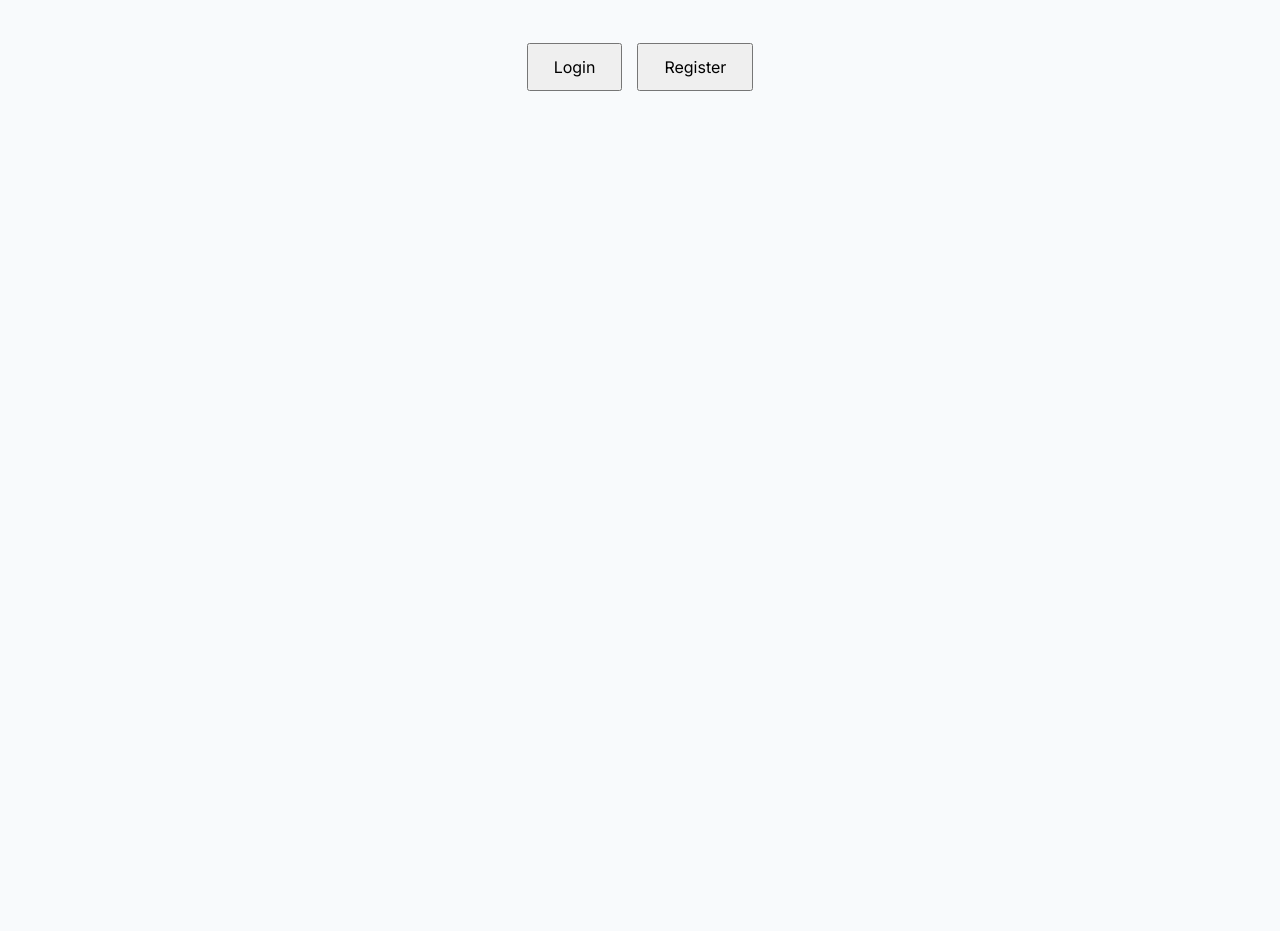
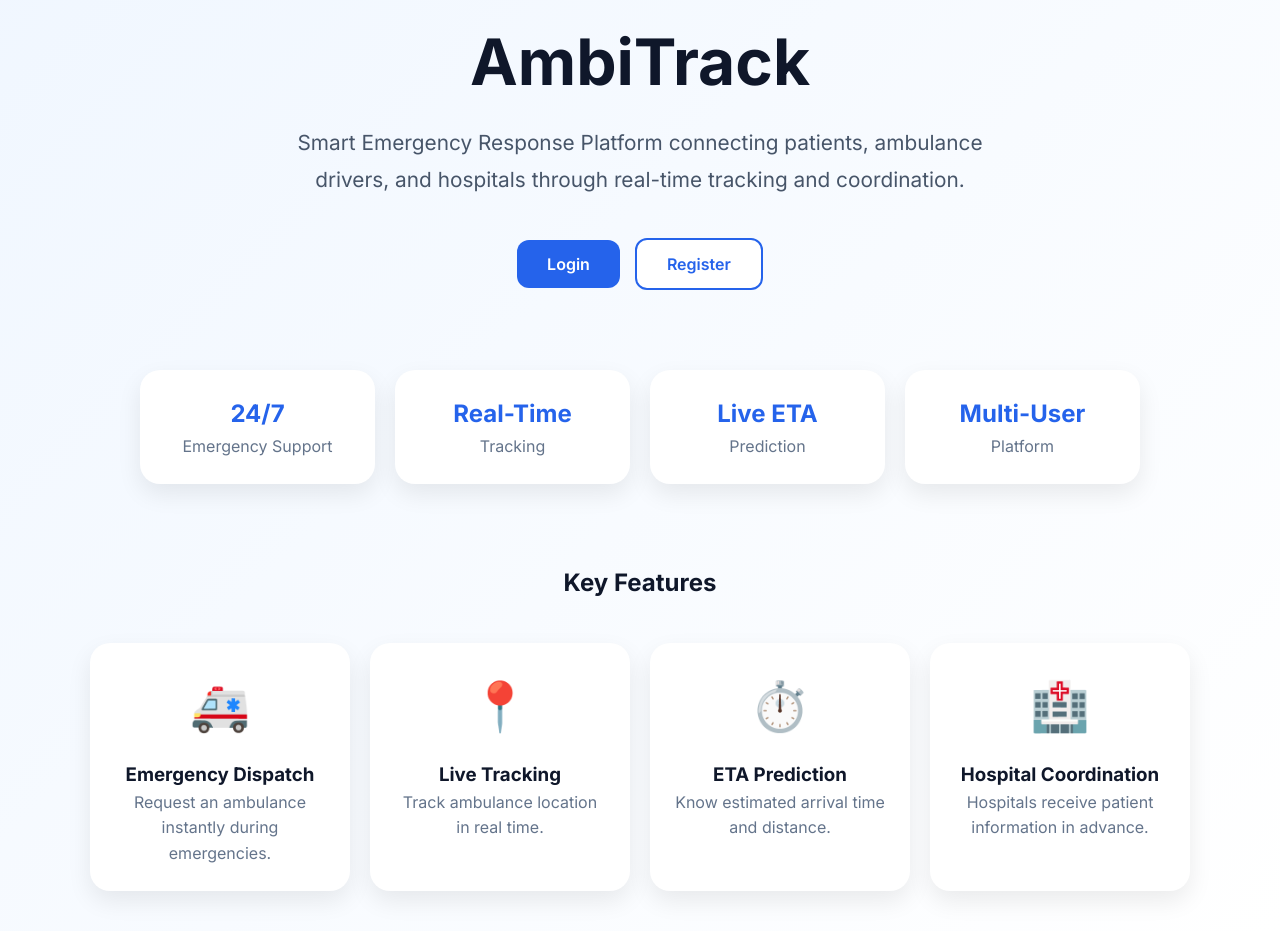
Before and after one commit to tazeendaniya-ux/ambitrack-frontend, a React (Vite) app: page / in a window 1280 px wide. Shown: the part 284-1215 px from the top of the page. Before the commit the page ends 800 px from the top, so only its background shows below. Built offline with nearby package versions, Linux system fonts and the light colour scheme.

Commit message:
Updated AmbiTrack landing page UI

```diff
--- a/src/pages/Home.jsx
+++ b/src/pages/Home.jsx
@@ -1,33 +1,112 @@
 import { Link } from "react-router-dom";
+import { motion } from "framer-motion";
 
 export default function Home() {
+  const features = [
+    {
+      icon: "🚑",
+      title: "Emergency Dispatch",
+      description:
+        "Request an ambulance instantly during emergencies.",
+    },
+    {
+      icon: "📍",
+      title: "Live Tracking",
+      description:
+        "Track ambulance location in real time.",
+    },
+    {
+      icon: "⏱️",
+      title: "ETA Prediction",
+      description:
+        "Know estimated arrival time and distance.",
+    },
+    {
+      icon: "🏥",
+      title: "Hospital Coordination",
+      description:
+        "Hospitals receive patient information in advance.",
+    },
+  ];
+
   return (
     <div
       style={{
-        textAlign: "center",
-        marginTop: "100px",
-        padding: "20px",
+        minHeight: "100vh",
+        background:
+          "linear-gradient(135deg, #EFF6FF, #FFFFFF)",
+        padding: "40px 20px",
       }}
     >
-      <h1>🚑 AMBITRACK</h1>
+      {/* HERO SECTION */}
+      <motion.div
+        initial={{ opacity: 0, y: 40 }}
+        animate={{ opacity: 1, y: 0 }}
+        transition={{ duration: 0.8 }}
+        style={{
+          textAlign: "center",
+          maxWidth: "1000px",
+          margin: "0 auto",
+          paddingTop: "60px",
+        }}
+      >
+        <motion.div
+          animate={{
+            y: [0, -10, 0],
+          }}
+          transition={{
+            repeat: Infinity,
+            duration: 2,
+          }}
+          style={{
+            fontSize: "5rem",
+          }}
+        >
+          🚑
+        </motion.div>
+
+        <h1
+          style={{
+            fontSize: "4rem",
+            marginBottom: "10px",
+            color: "#0F172A",
+          }}
+        >
+          AmbiTrack
+        </h1>
 
         <p
           style={{
-          marginTop: "20px",
-          fontSize: "18px",
+            fontSize: "1.3rem",
+            color: "#475569",
+            maxWidth: "700px",
+            margin: "0 auto",
+            lineHeight: "1.8",
           }}
         >
-        Smart Emergency Ambulance Dispatch & Tracking System
+          Smart Emergency Response Platform
+          connecting patients, ambulance
+          drivers, and hospitals through
+          real-time tracking and coordination.
         </p>
 
-      <div style={{ marginTop: "40px" }}>
+        <div
+          style={{
+            marginTop: "40px",
+          }}
+        >
           <Link to="/login">
             <button
               style={{
-              padding: "12px 25px",
+                background: "#2563EB",
+                color: "white",
+                border: "none",
+                padding: "14px 30px",
+                borderRadius: "12px",
+                fontSize: "16px",
+                fontWeight: "600",
+                cursor: "pointer",
                 marginRight: "15px",
-              fontSize: "16px",
-              cursor: "pointer",
               }}
             >
               Login
@@ -37,8 +116,13 @@ export default function Home() {
           <Link to="/register">
             <button
               style={{
-              padding: "12px 25px",
+                background: "white",
+                color: "#2563EB",
+                border: "2px solid #2563EB",
+                padding: "14px 30px",
+                borderRadius: "12px",
                 fontSize: "16px",
+                fontWeight: "600",
                 cursor: "pointer",
               }}
             >
@@ -46,6 +130,112 @@ export default function Home() {
             </button>
           </Link>
         </div>
+      </motion.div>
+
+      {/* STATS */}
+      <div
+        style={{
+          display: "grid",
+          gridTemplateColumns:
+            "repeat(auto-fit,minmax(220px,1fr))",
+          gap: "20px",
+          maxWidth: "1000px",
+          margin: "80px auto",
+        }}
+      >
+        <StatBox value="24/7" label="Emergency Support" />
+        <StatBox value="Real-Time" label="Tracking" />
+        <StatBox value="Live ETA" label="Prediction" />
+        <StatBox value="Multi-User" label="Platform" />
+      </div>
+
+      {/* FEATURES */}
+      <div
+        style={{
+          maxWidth: "1100px",
+          margin: "0 auto",
+        }}
+      >
+        <h2
+          style={{
+            textAlign: "center",
+            marginBottom: "40px",
+            color: "#0F172A",
+          }}
+        >
+          Key Features
+        </h2>
+
+        <div
+          style={{
+            display: "grid",
+            gridTemplateColumns:
+              "repeat(auto-fit,minmax(240px,1fr))",
+            gap: "20px",
+          }}
+        >
+          {features.map((feature, index) => (
+            <motion.div
+              key={index}
+              whileHover={{
+                scale: 1.05,
+              }}
+              style={{
+                background: "white",
+                padding: "25px",
+                borderRadius: "20px",
+                boxShadow:
+                  "0 10px 25px rgba(0,0,0,0.08)",
+                textAlign: "center",
+              }}
+            >
+              <div
+                style={{
+                  fontSize: "3rem",
+                  marginBottom: "15px",
+                }}
+              >
+                {feature.icon}
+              </div>
+
+              <h3>{feature.title}</h3>
+
+              <p
+                style={{
+                  color: "#64748B",
+                }}
+              >
+                {feature.description}
+              </p>
+            </motion.div>
+          ))}
+        </div>
+      </div>
     </div>
   );
 }
+
+function StatBox({ value, label }) {
+  return (
+    <div
+      style={{
+        background: "white",
+        padding: "25px",
+        borderRadius: "20px",
+        textAlign: "center",
+        boxShadow:
+          "0 10px 25px rgba(0,0,0,0.08)",
+      }}
+    >
+      <h2
+        style={{
+          color: "#2563EB",
+        }}
+      >
+        {value}
+      </h2>
+
+      <p>{label}</p>
+    </div>
+  );
+}
```
Lines whose indentation alone changed are shown as unchanged.
